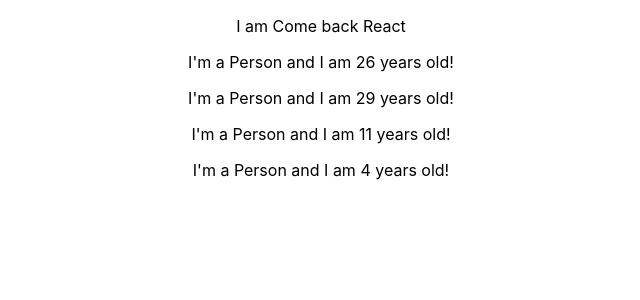
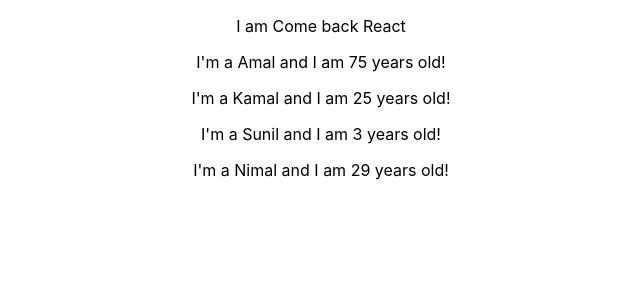
Before and after one commit to ChanakaUOMIT/React_App, a React (Create React App) app: page / in a window 1280 px wide. Shown: the top 300 px of the page, without its empty margins (319-959 px from the left). Built offline with nearby package versions, Linux system fonts and the light colour scheme.

Commit message:
props pass component

```diff
--- a/src/App.js
+++ b/src/App.js
@@ -14,10 +14,10 @@
           <p>
            I am Come back React
           </p>
-          <Person />
-          <Person />
-          <Person />
-          <Person />
+          <Person name="Amal" age="75" >My hobby is Racing</Person>
+          <Person name="Kamal" age="25" />
+          <Person name="Sunil" age="3" />
+          <Person name="Nimal" age="29" />
 
       </div>
     );
--- a/src/Components/Person/Person.js
+++ b/src/Components/Person/Person.js
@@ -1,7 +1,9 @@
 import React from 'react';
 
-const person =()=>{
-    return <p>I'm a Person and I am {Math.floor(Math.random()*30)} years old!</p>
+const person =(props)=>{
+    // return <p>I'm a Person and I am {Math.floor(Math.random()*30)} years old!</p>
+    return <p>I'm a {props.name} and I am {props.age} years old!</p>
+
 };
 
 export default person;
```
